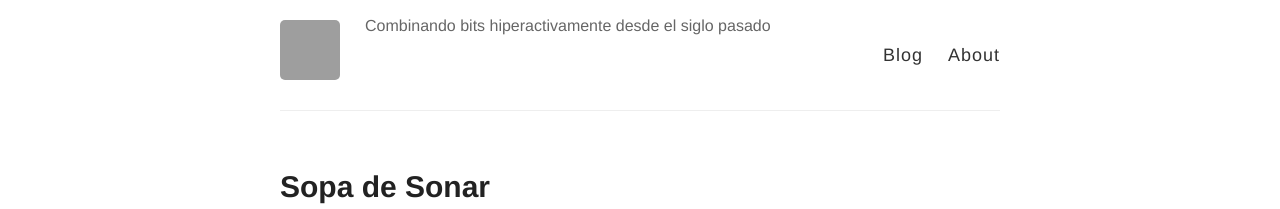
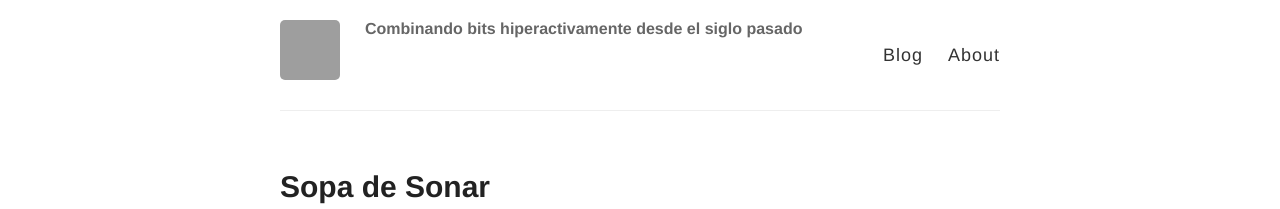
Before and after one commit to alpoza/alpoza.github.io, a Jekyll site: the page built from index.html, in a window 1280 px wide. Shown: the top 209 px of the page. Built offline with Jekyll 4.4.1, drawn with Linux system fonts in a browser that asks for light colours; Markdown is read by kramdown in place of the engine named in the settings; grey boxes are pictures that could not be loaded.

Commit message:
h2 en site-description

```diff
--- a/_layouts/default.html
+++ b/_layouts/default.html
@@ -28,7 +28,7 @@
 
           <div class="site-info">
             <h1 class="site-name"><a href="{{ site.baseurl }}/">{{ site.name }}</a></h1>
-            <p class="site-description">{{ site.description }}</p>
+            <h2 class="site-description">{{ site.description }}</h2>
           </div>
 
           <nav>
```
